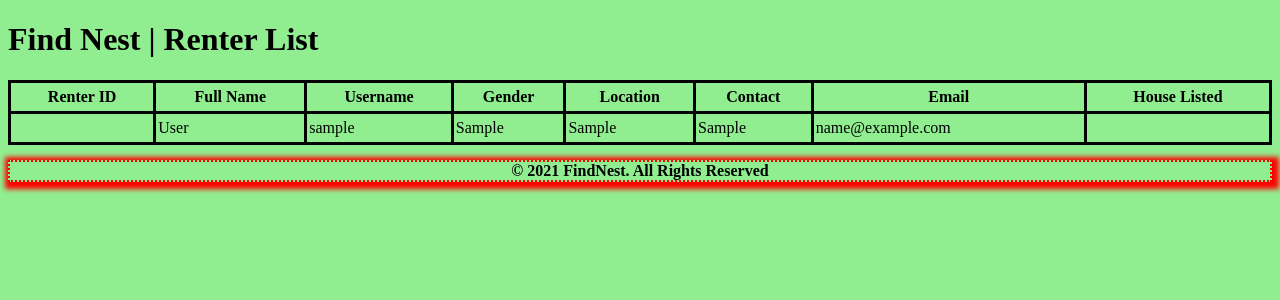
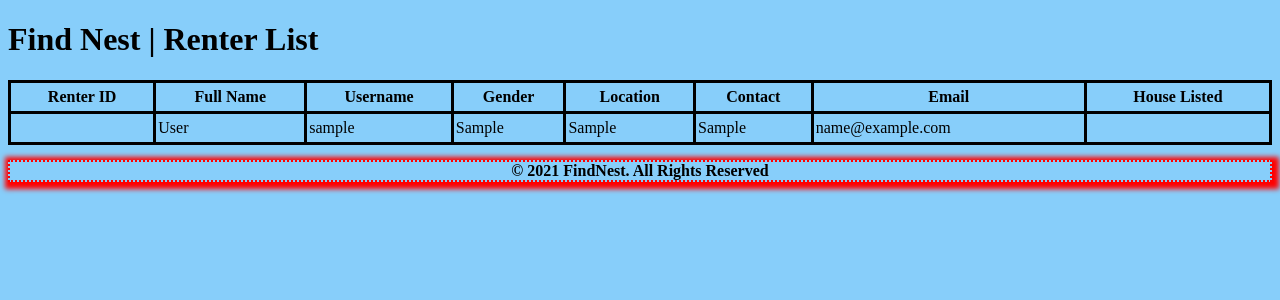
Before and after one commit to agm-alvi/House_Renter_System, a PHP site: page /view_renter.php in a window 1280 px wide. Shown: the top 300 px of the page. Run offline with PHP 8.4, Linux system fonts and the light colour scheme; tables that the repository leaves empty or names only in its code hold one stand-in row (values such as "Sample post"); data that the repository does not hold is empty.

Commit message:
Update view_renter.php

```diff
--- a/view_renter.php
+++ b/view_renter.php
@@ -35,7 +35,7 @@ $result = mysqli_query($conn, $result);
 
     <style type="text/css">
         body {
-            background-color: lightgreen;
+            background-color: lightskyblue;
         }
 
         input {
```
